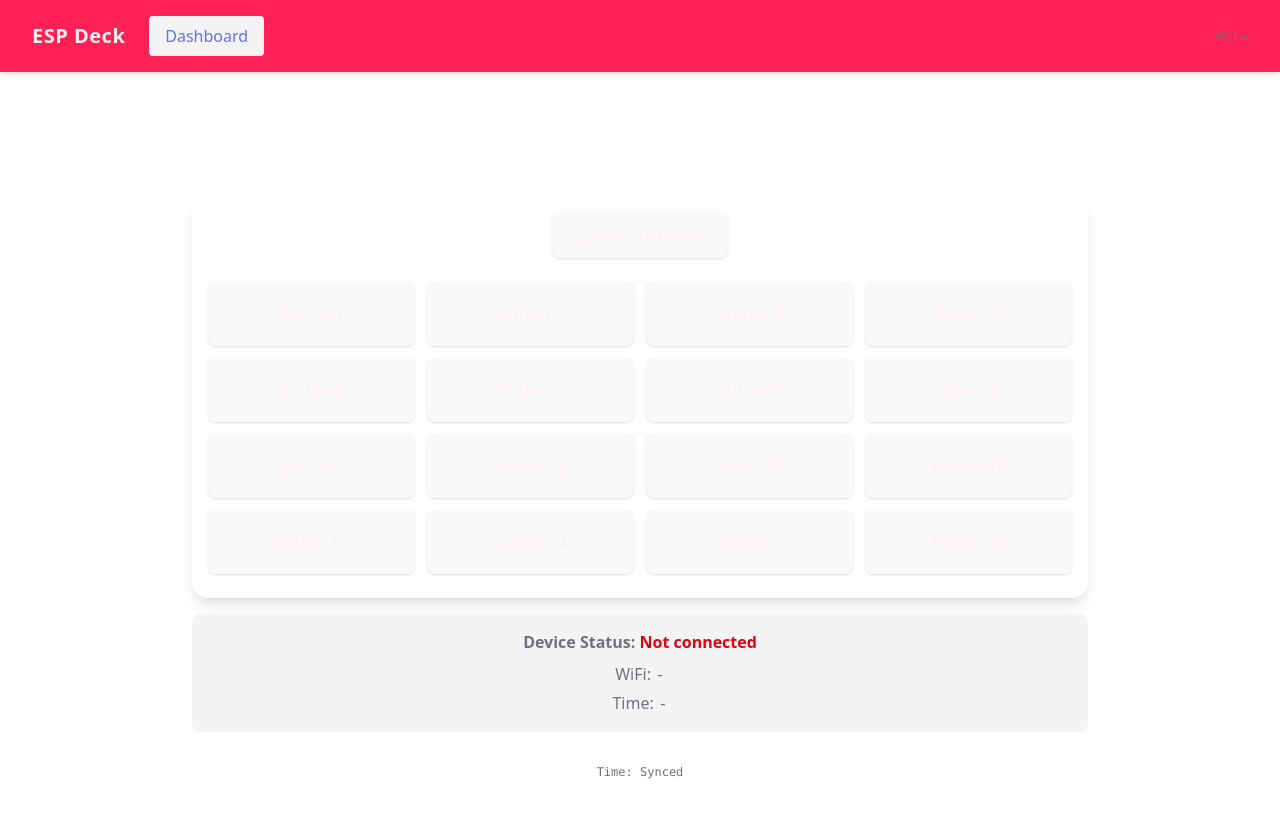
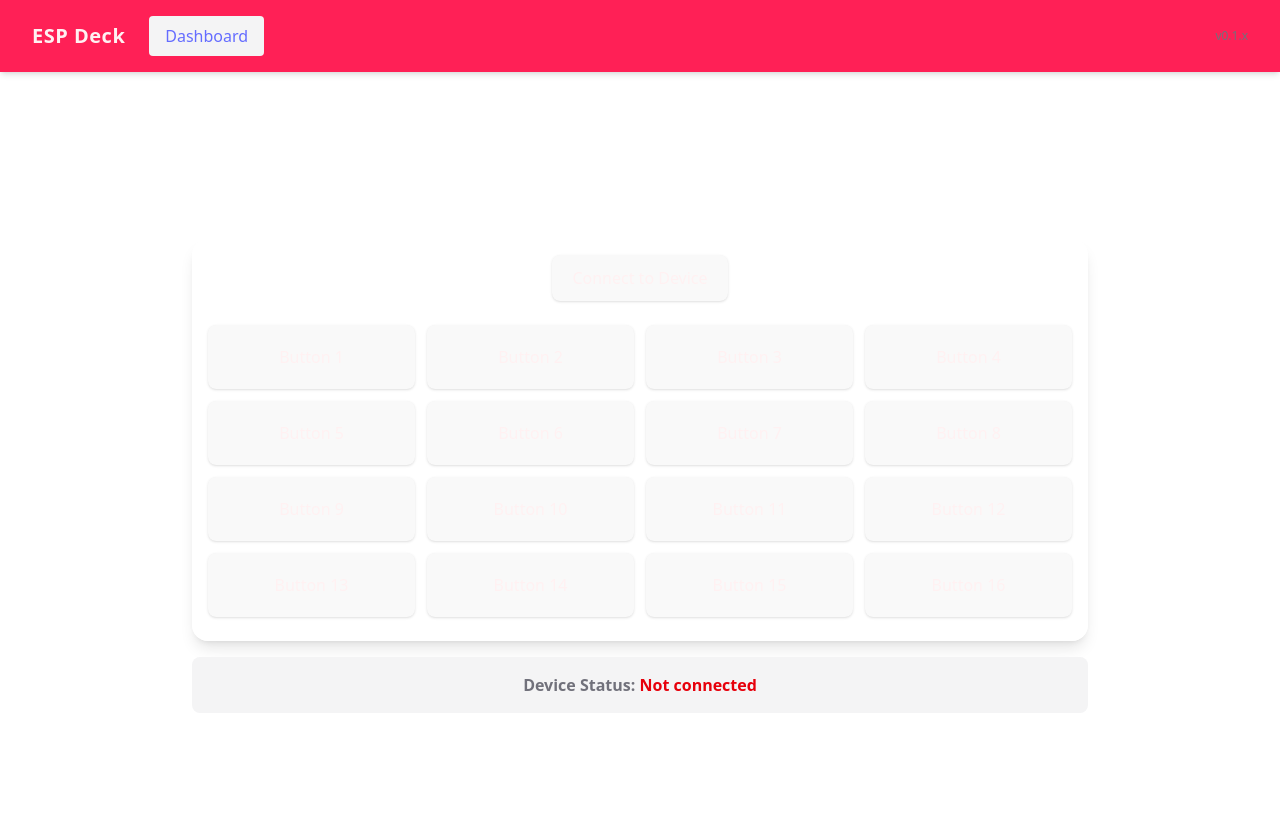
Before and after one commit to shantanugoel/esp-deck, a Vue app in the folder webapp/: page / in a window 1280 px wide. Shown: the top 818 px of the page. Built offline with nearby package versions, Linux system fonts and the light colour scheme.

Commit message:
layout improvements

```diff
--- a/webapp/src/components/DeviceStatus.vue
+++ b/webapp/src/components/DeviceStatus.vue
@@ -1,8 +1,6 @@
 <template>
   <div class="w-full rounded-lg bg-muted text-muted-foreground p-4 flex flex-col items-center justify-center mb-6">
     <div class="font-semibold">Device Status: <span :class="statusClass">{{ statusValue }}</span></div>
-    <div class="mt-2">WiFi: <span class="font-mono">{{ wifiValue }}</span></div>
-    <div class="mt-1">Time: <span class="font-mono">{{ timeValue }}</span></div>
   </div>
 </template>
 
@@ -16,8 +14,6 @@ const props = defineProps<{
 }>()
 
 const statusValue = computed(() => props.status ?? 'Not connected')
-const wifiValue = computed(() => props.wifi ?? '-')
-const timeValue = computed(() => props.time ?? '-')
 
 const statusClass = computed(() =>
   statusValue.value === 'Connected' ? 'text-primary' : 'text-destructive')
--- a/webapp/src/views/DashboardView.vue
+++ b/webapp/src/views/DashboardView.vue
@@ -29,41 +29,7 @@
         </div>
       </div>
     </div>
-    <div class="w-full max-w-4xl flex justify-center mt-4">
-      <DeviceStatus
-        :status="deviceStatus"
-        :wifi="deviceWifi"
-        :time="deviceTime" />
-    </div>
-    <div v-if="deviceApi.isConnected" class="w-full max-w-4xl flex justify-center mt-4 gap-4">
-      <button
-        @click="onResetConfig"
-        :disabled="deviceApi.loading"
-        class="px-4 py-2 rounded bg-muted text-muted-foreground hover:bg-primary/10 border border-muted text-sm font-semibold disabled:opacity-60 disabled:cursor-not-allowed"
-      >
-        Reset Config
-      </button>
-      <button
-        @click="onReboot"
-        :disabled="deviceApi.loading"
-        class="px-4 py-2 rounded bg-muted text-muted-foreground hover:bg-primary/10 border border-muted text-sm font-semibold disabled:opacity-60 disabled:cursor-not-allowed"
-      >
-        Reboot Device
-      </button>
-    </div>
-    <div class="w-full max-w-4xl flex justify-center mt-2">
-      <div class="text-xs text-muted-foreground font-mono">Time: Synced</div>
-    </div>
-    <div v-if="deviceStore.loading" class="absolute inset-0 flex items-center justify-center bg-background/80 rounded-2xl z-10">
-      <span class="text-muted-foreground">Loading...</span>
-    </div>
-    <FeedbackToast
-      v-if="deviceStore.error || normalizedApiError"
-      :message="deviceStore.error || normalizedApiError || ''"
-      type="error"
-      :show="!!(deviceStore.error || normalizedApiError)"
-    />
-    <div v-if="deviceApi.isConnected" class="w-full max-w-4xl flex flex-col items-center mt-6">
+    <div v-if="deviceApi.isConnected" class="w-full max-w-4xl flex flex-col items-center mt-4">
       <div class="w-full bg-muted/40 rounded-lg p-4 flex flex-col gap-4 border border-muted">
         <div class="font-semibold text-base mb-2">Device Settings</div>
         <div class="flex flex-col sm:flex-row gap-4">
@@ -126,7 +92,10 @@
             </div>
           </div>
         </div>
-        <div class="flex justify-end mt-4">
+      </div>
+    </div>
+    <div v-if="deviceApi.isConnected" class="w-full max-w-4xl flex justify-center mt-4">
+      <div class="flex flex-col sm:flex-row gap-2">
         <button
           @click="onSaveSettings"
           :disabled="!hasSettingsChanged || deviceStore.loading"
@@ -134,9 +103,34 @@
         >
           Save Settings
         </button>
+        <button
+          @click="onResetConfig"
+          :disabled="deviceApi.loading"
+          class="px-4 py-2 rounded bg-muted text-muted-foreground hover:bg-primary/10 border border-muted text-sm font-semibold disabled:opacity-60 disabled:cursor-not-allowed"
+        >
+          Reset Config
+        </button>
+        <button
+          @click="onReboot"
+          :disabled="deviceApi.loading"
+          class="px-4 py-2 rounded bg-muted text-muted-foreground hover:bg-primary/10 border border-muted text-sm font-semibold disabled:opacity-60 disabled:cursor-not-allowed"
+        >
+          Reboot Device
+        </button>
       </div>
     </div>
+    <div class="w-full max-w-4xl flex justify-center mt-4">
+      <DeviceStatus :status="deviceStatus" />
     </div>
+    <div v-if="deviceStore.loading" class="absolute inset-0 flex items-center justify-center bg-background/80 rounded-2xl z-10">
+      <span class="text-muted-foreground">Loading...</span>
+    </div>
+    <FeedbackToast
+      v-if="deviceStore.error || normalizedApiError"
+      :message="deviceStore.error || normalizedApiError || ''"
+      type="error"
+      :show="!!(deviceStore.error || normalizedApiError)"
+    />
   </div>
 </template>
 
```
Lines whose indentation alone changed are shown as unchanged.
